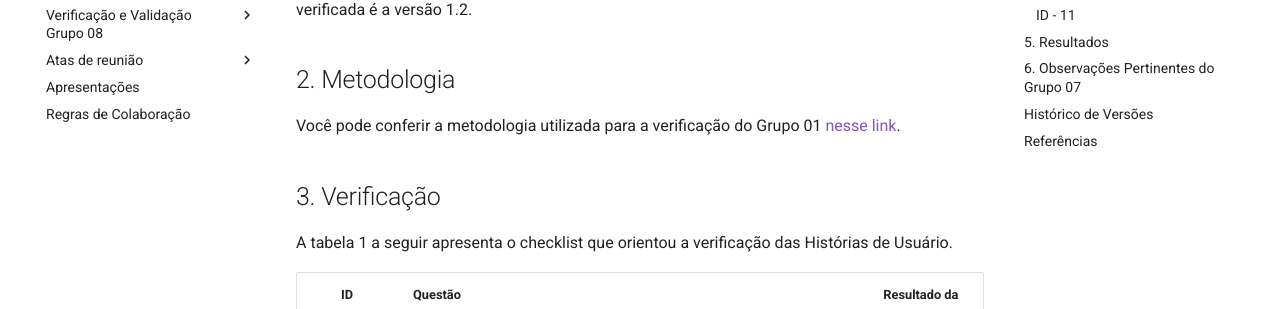
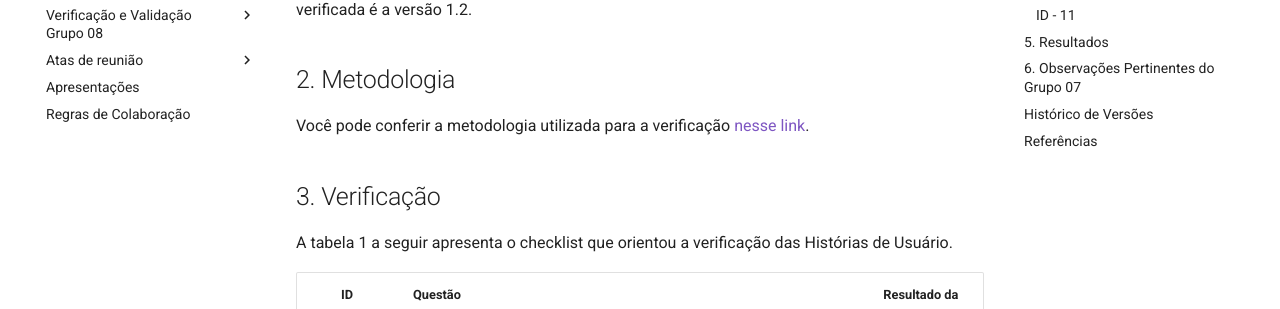
Before and after one commit to Requisitos-de-Software/2023.1-Twitch, an MkDocs documentation site: the page built from docs/verifica_valida_grupo08/verifica_userstory.md, in a window 1280 px wide and 900 px high. Shown: the part 285-594 px from the top of the window. Built offline with MkDocs 1.6.1 and Material for MkDocs 9.7.7, drawn with Linux system fonts in a browser that asks for light colours; comment, search, counter and statistics services are not loaded.

Commit message:
verificação das historias de usuario

```diff
--- a/docs/verifica_valida_grupo08/verifica_userstory.md
+++ b/docs/verifica_valida_grupo08/verifica_userstory.md
@@ -5,7 +5,7 @@ Esse artefato visa realizar a verificação do artefato de Histórias de Usuári
 É importante lembrar que a versão do artefato que foi verificada é a versão 1.2.
 
 ## 2. Metodologia
-Você pode conferir a metodologia utilizada para a verificação do Grupo 01 [nesse link](https://requisitos-de-software.github.io/2023.1-Twitch/verificacao_grupo01/planejamento/).
+Você pode conferir a metodologia utilizada para a verificação [nesse link](https://requisitos-de-software.github.io/2023.1-Twitch/verificacao_grupo01/planejamento/).
 
 ## 3. Verificação
 
```
